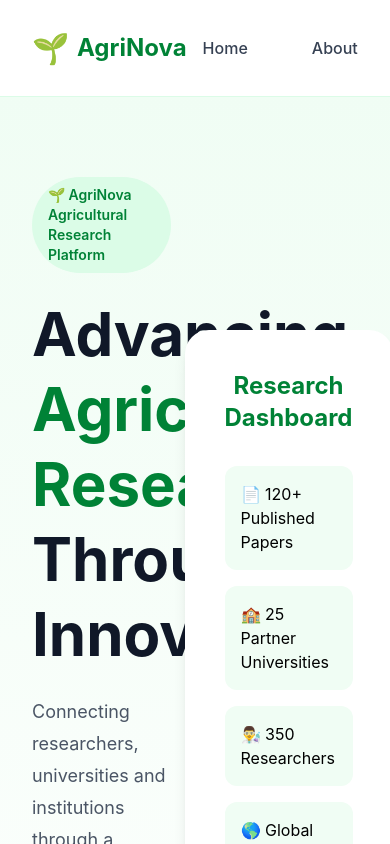
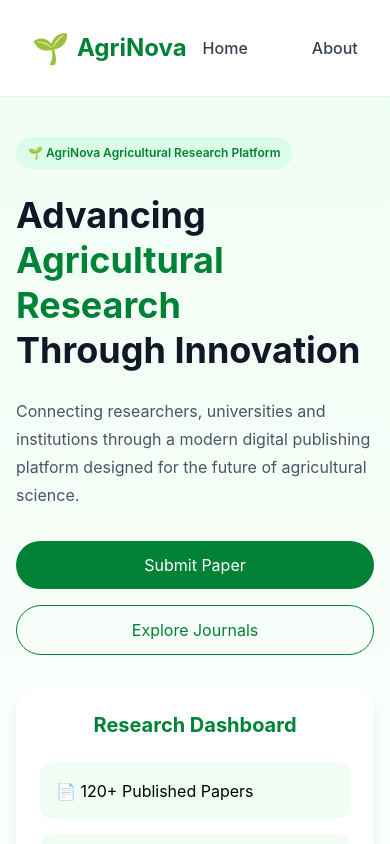
Before and after one commit to sharadinakar/agri-journal, a React (Vite) app: page / in a window 390 px wide. Shown: the top 844 px of the page. Built offline with nearby package versions, Linux system fonts and the light colour scheme.

Commit message:
upgraded the code to better view for both mobile and desktop

```diff
--- a/src/components/Hero.jsx
+++ b/src/components/Hero.jsx
@@ -2,17 +2,16 @@ function Hero() {
   return (
     <section className="min-h-screen bg-gradient-to-b from-green-50 to-white">
 
-
-      <div className="max-w-7xl mx-auto px-8 py-20 grid grid-cols-2 gap-12 items-center">
+      <div className="max-w-7xl mx-auto px-4 md:px-8 py-10 md:py-20 grid grid-cols-1 md:grid-cols-2 gap-8 md:gap-12 items-center">
 
         {/* Left Side */}
         <div className="max-w-2xl">
 
-          <span className="inline-block bg-green-100 text-green-700 px-4 py-2 rounded-full text-sm font-semibold">
+          <span className="inline-block bg-green-100 text-green-700 px-3 md:px-4 py-2 rounded-full text-xs md:text-sm font-semibold">
             🌱 AgriNova Agricultural Research Platform
           </span>
 
-          <h1 className="text-6xl font-bold text-gray-900 leading-tight mt-6">
+          <h1 className="text-4xl md:text-6xl font-bold text-gray-900 leading-tight mt-6">
             Advancing
             <span className="text-green-700">
               {" "}Agricultural Research
@@ -21,19 +20,19 @@ function Hero() {
             Through Innovation
           </h1>
 
-          <p className="text-gray-600 text-lg mt-6 leading-8">
+          <p className="text-base md:text-lg text-gray-600 mt-6 leading-7 md:leading-8">
             Connecting researchers, universities and institutions
             through a modern digital publishing platform designed
             for the future of agricultural science.
           </p>
 
-          <div className="flex gap-5 mt-10">
+          <div className="flex flex-col sm:flex-row gap-4 mt-8 md:mt-10">
 
-            <button className="bg-green-700 text-white px-7 py-3 rounded-full hover:bg-green-800 transition">
+            <button className="bg-green-700 text-white px-6 md:px-7 py-3 rounded-full hover:bg-green-800 transition w-full sm:w-auto">
               Submit Paper
             </button>
 
-            <button className="border border-green-700 text-green-700 px-7 py-3 rounded-full hover:bg-green-50 transition">
+            <button className="border border-green-700 text-green-700 px-6 md:px-7 py-3 rounded-full hover:bg-green-50 transition w-full sm:w-auto">
               Explore Journals
             </button>
 
@@ -41,15 +40,16 @@ function Hero() {
 
         </div>
 
+        {/* Right Side */}
         <div className="flex justify-center">
 
-  <div className="bg-white rounded-3xl shadow-lg p-10 w-[420px]">
+          <div className="bg-white rounded-3xl shadow-lg p-6 md:p-10 w-full max-w-[420px]">
 
-    <h3 className="text-2xl font-bold text-green-700" align="center">
+            <h3 className="text-xl md:text-2xl font-bold text-green-700 text-center">
               Research Dashboard
             </h3>
 
-    <div className="mt-8 space-y-4">
+            <div className="mt-6 md:mt-8 space-y-4">
 
               <div className="bg-green-50 rounded-xl p-4">
                 📄 120+ Published Papers
```
Lines whose indentation alone changed are shown as unchanged.
